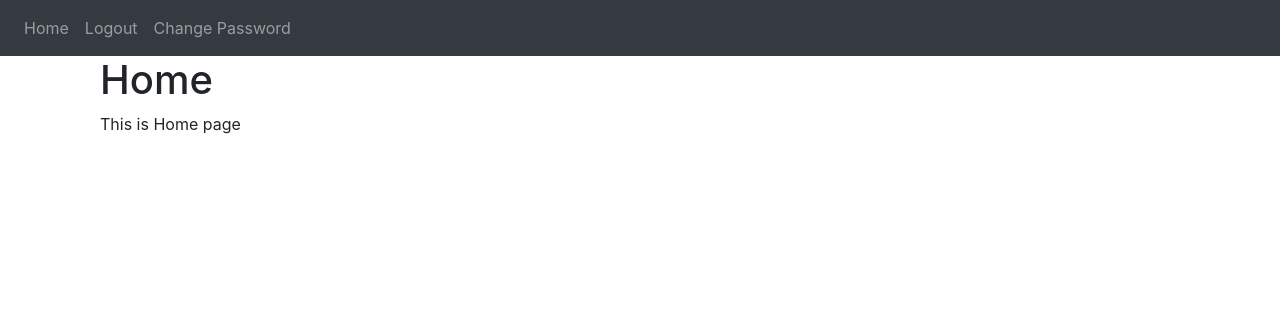
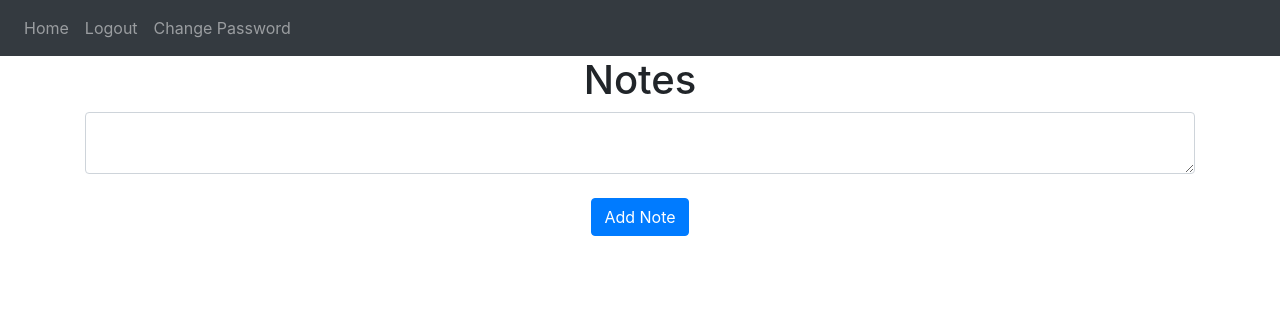
Before and after one commit to jun447/flaskProject_SQL, a Flask app: page / in a window 1280 px wide. Shown: the top 316 px of the page. Run offline with Flask 3, Linux system fonts and the light colour scheme; the visitor is signed in with stand-in values (Sample User, id 1); data that the repository does not hold is empty; some libraries are stand-ins or nearby versions.

Commit message:
now added Notes Adding and Deleting  Functionality

```diff
--- a/website/static/index.js
+++ b/website/static/index.js
@@ -0,0 +1,8 @@
+function deleteNote(noteId) {
+  fetch("/delete-note", {
+    method: "POST",
+    body: JSON.stringify({ noteId: noteId }),
+  }).then((_res) => {
+    window.location.href = "/";
+  });
+}
--- a/website/templates/base.html
+++ b/website/templates/base.html
@@ -77,5 +77,8 @@
         integrity="sha384-JZR6Spejh4U02d8jOt6vLEHfe/JQGiRRSQQxSfFWpi1MquVdAyjUar5+76PVCmYl"
         crossorigin="anonymous"
 ></script>
+<script type="text/javascript"   src="{{ url_for('static',filename='index.js') }}">
+
+</script>
 </body>
 </html>
--- a/website/templates/home.html
+++ b/website/templates/home.html
@@ -1,12 +1,21 @@
-{% extends "base.html" %}
-{% block title %}Homy{% endblock %}
-{% block content %}
-    <div class="container">
-        <div class="row">
-            <div class="col-md-12">
-                <h1>Home</h1>
-                <p>This is Home page</p>
-            </div>
-        </div>
-    </div>
-{% endblock %}
+{% extends "base.html" %} {% block title %}Home{% endblock %} {% block content
+%}
+<h1 align="center">Notes</h1>
+<ul class="list-group list-group-flush" id="notes">
+  {% for note in user.notes %}
+  <li class="list-group-item">
+    {{ note.data }}
+    <button type="button" class="close" onClick="deleteNote({{ note.id }})">
+      <span aria-hidden="true">&times;</span>
+    </button>
+  </li>
+  {% endfor %}
+</ul>
+<form method="POST">
+  <textarea name="note" id="note" class="form-control"></textarea>
+  <br />
+  <div align="center">
+    <button type="submit" class="btn btn-primary">Add Note</button>
+  </div>
+</form>
+{% endblock %}h
--- a/website/views.py
+++ b/website/views.py
@@ -1,9 +1,36 @@
-from flask import Blueprint,render_template
+import json
+
+from flask import Blueprint, render_template, request, flash, jsonify
 from flask_login import login_required, current_user
+
+from website import db
+from website.models import Note
+
 views = Blueprint('views', __name__)
 
 
-@views.route('/')
+@views.route('/', methods=['GET', 'POST'])
 @login_required
-def home():  # put application's code here
+def home():
+    if request.method == 'POST':
+        notes = request.form.get('note')
+        if len(notes) < 1:
+            flash('Note is too short!', category='error')
+        else:
+            new_note = Note(data=notes, user_id=current_user.id)
+            db.session.add(new_note)
+            db.session.commit()
+            flash('Note added!', category='success')
     return render_template("home.html", user=current_user)
+
+
+@views.route('/delete-note', methods=['POST'])
+def delete_note():
+    note = json.loads(request.data)
+    noteId = note['noteId']
+    note = Note.query.get(noteId)
+    if note:
+        if note.user_id == current_user.id:
+            db.session.delete(note)
+            db.session.commit()
+    return jsonify({})
```
